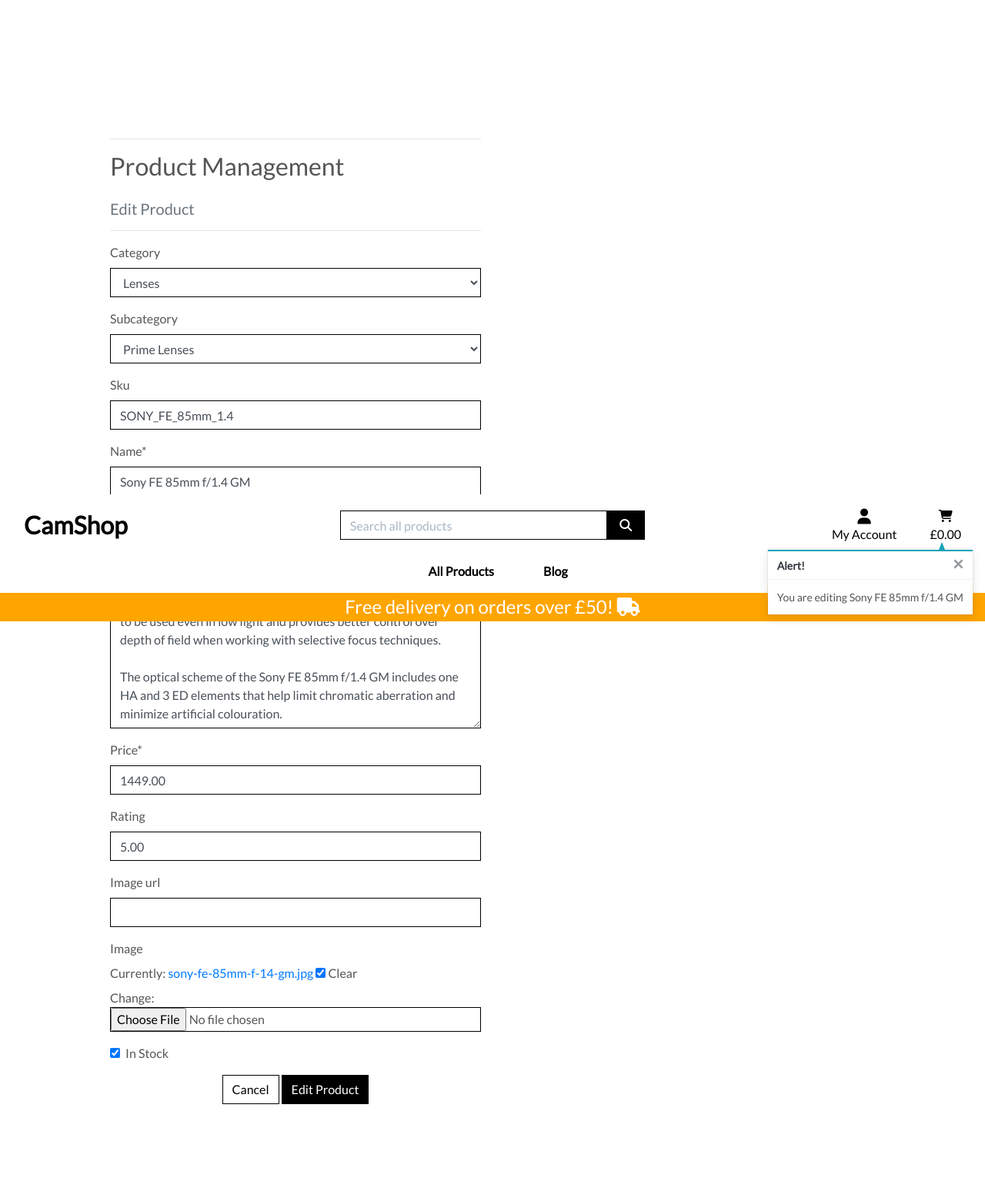
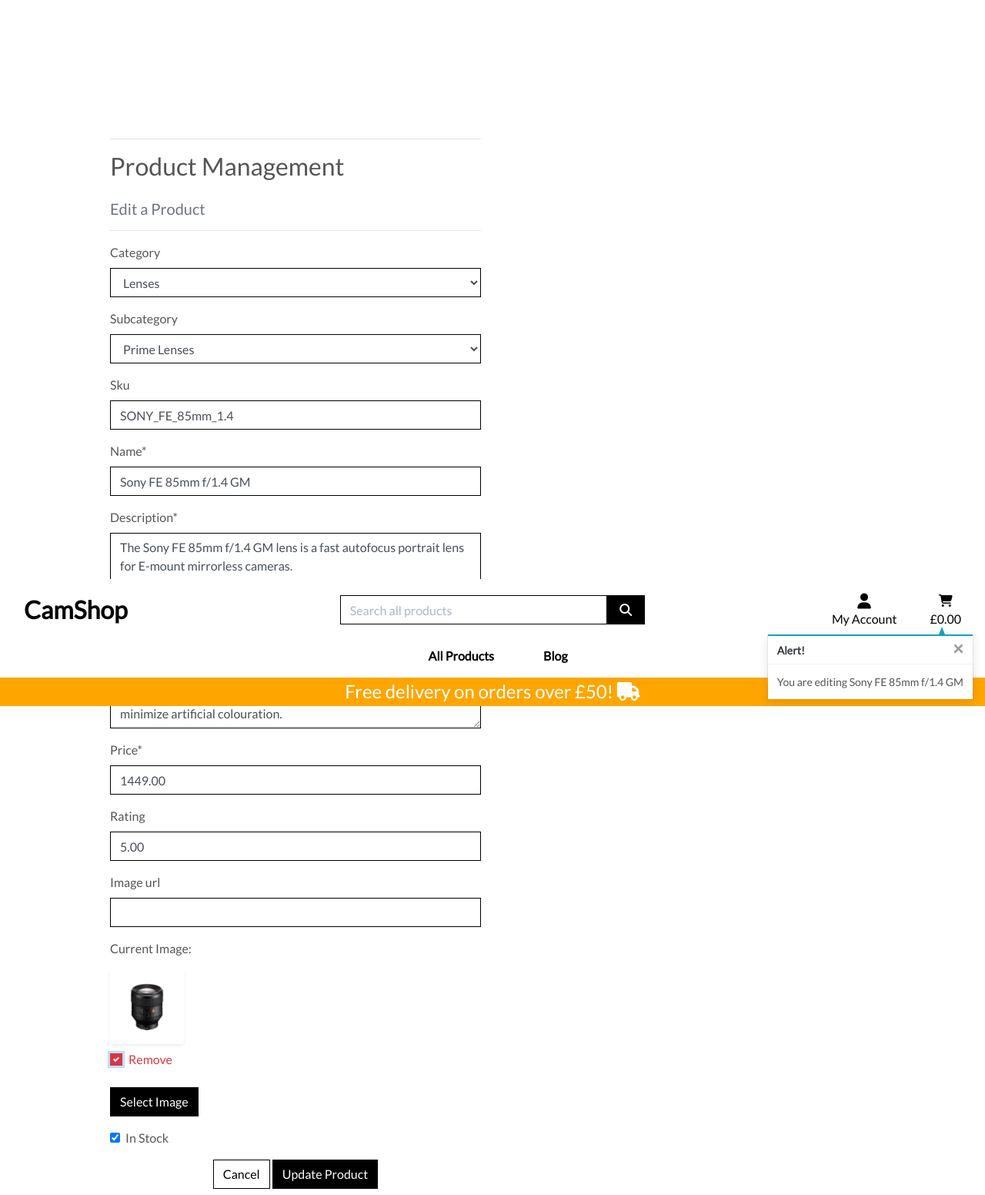
Before and after one commit to StanimirVasev/ci-project-4, a Django app: page /products/edit/7/ in a window 1280 px wide, after a click on "Remove". Shown: the whole page at 77% size. Before the commit the page ends 1434 px from the top, so only its background shows below. Run offline with Django 3.2, Linux system fonts and the light colour scheme; a user stored in the database is signed in; data comes from the database, SQL or seed files in the repository; both versions use the stored data as it was after the commit; parts of the project's set-up code (start-up, migrations or seed data) failed here and were passed over; some libraries are stand-ins or nearby versions.

Commit message:
Product Admin - Fixing the image field

```diff
--- a/products/forms.py
+++ b/products/forms.py
@@ -1,5 +1,6 @@
 from django import forms
 from.models import Product, Category, Subcategory
+from .widgets import CustomClearableFileInput
 
 
 class ProductForm(forms.ModelForm):
@@ -7,6 +8,9 @@ class ProductForm(forms.ModelForm):
     class Meta:
         model = Product
         fields = '__all__'
+
+    image = forms.ImageField(label='Image', required=False, widget=CustomClearableFileInput)
+
 
     def __init__(self, *args, **kwargs):
         super().__init__(*args, **kwargs)
--- /dev/null
+++ b/products/templates/products/custom_widget_templates/custom_clearable_file_input.html
@@ -0,0 +1,17 @@
+{% if widget.is_initial %}
+    <p>{{ widget.initial_text }}:</p>
+    <a href="{{ widget.value.url }}">
+        <img width="96" height="96" class="rounded shadow-sm" src="{{ widget.value.url }}">
+    </a>
+    {% if not widget.required %}
+        <div class="custom-control custom-checkbox mt-2">
+            <input class="custom-control-input" type="checkbox" name="{{ widget.checkbox_name }}" id="{{ widget.checkbox_id }}">
+            <label class="custom-control-label text-danger" for="{{ widget.checkbox_id }}">{{ widget.clear_checkbox_label }}</label>
+        </div>
+    {% endif %}<br />
+    {{ widget.input_text }}
+{% endif %}
+<span class="btn btn-black rounded-0 btn-file">
+    Select Image <input id="new-image" type="{{ widget.type }}" name="{{ widget.name }}"{% include "django/forms/widgets/attrs.html" %}>
+</span>
+<strong><p class="text-danger" id="filename"></p></strong>
--- a/products/templates/products/edit_product.html
+++ b/products/templates/products/edit_product.html
@@ -16,7 +16,7 @@
             <div class="col-12 col-md-6">
                 <hr>
                 <h2 class="logo-font mb-4">Product Management</h2>
-                <h5 class="text-muted">Edit Product</h5>
+                <h5 class="text-muted">Edit a Product</h5>
                 <hr>
             </div>
         </div>
@@ -25,13 +25,29 @@
             <div class="col-12 col-md-6">
                 <form method="POST" action="{% url 'edit_product' product.id %}" class="form mb-2" enctype="multipart/form-data">
                     {% csrf_token %}
-                    {{ form | crispy }}
+                    {% for field in form %}
+                        {% if field.name != 'image' %}
+                            {{ field | as_crispy_field }}
+                        {% else %}
+                            {{ field }}
+                        {% endif %}
+                    {% endfor %}
                     <div class="text-center">
                         <a class="btn btn-outline-black rounded-0" href="{% url 'products' %}">Cancel</a>
-                        <button class="btn btn-black rounded-0" type="submit">Edit Product</button>
+                        <button class="btn btn-black rounded-0" type="submit">Update Product</button>
                     </div>
                 </form>
             </div>
         </div>
     </div>
 {% endblock %}
+
+{% block postloadjs %}
+    {{ block.super }}
+    <script type="text/javascript">
+        $('#new-image').change(function() {
+            var file = $('#new-image')[0].files[0];
+            $('#filename').text(`Image will be set to: ${file.name}`);
+        });
+    </script>
+{% endblock %}
--- a/static/css/base.css
+++ b/static/css/base.css
@@ -275,7 +275,7 @@ input[name='q']::placeholder {
 /* Allauth form formatting */
 
 .allauth-form-inner-content p {
-    margin-top: 2.5rem; /* mt-4 */
+    margin-top: 1.5rem; /* mt-4 */
     color: #6c757d; /* text-secondary */
 }
 
@@ -326,6 +326,35 @@ input[name='q']::placeholder {
 	color: #17a2b8; /* text-info */
 }
 
+/* Product Form */
+
+.btn-file {
+    position: relative;
+    overflow: hidden;
+}
+
+.btn-file input[type="file"] {
+    position: absolute;
+    top: 0;
+    right: 0;
+    min-width: 100%;
+    min-height: 100%;
+    opacity: 0;
+    cursor: pointer;
+}
+
+.custom-checkbox .custom-control-label::before {
+    border-radius: 0;
+    border-color: #dc3545;
+}
+
+.custom-checkbox .custom-control-input:checked~.custom-control-label::before {
+    background-color: #dc3545;
+    border-color: #dc3545;
+    border-radius: 0;
+}
+
+
 /* fixed top navbar only on medium and up */
 @media (min-width: 992px) {
     .fixed-top-desktop-only {
```
Also changed, not shown: products/templates/products/add_product.html (+17 -1 lines), products/widgets.py (added, +9 -0 lines), db.sqlite3, media/homepage-lens-2.jpg (added), media/homepage-lens-2_yC6lpNN.jpg (added).
